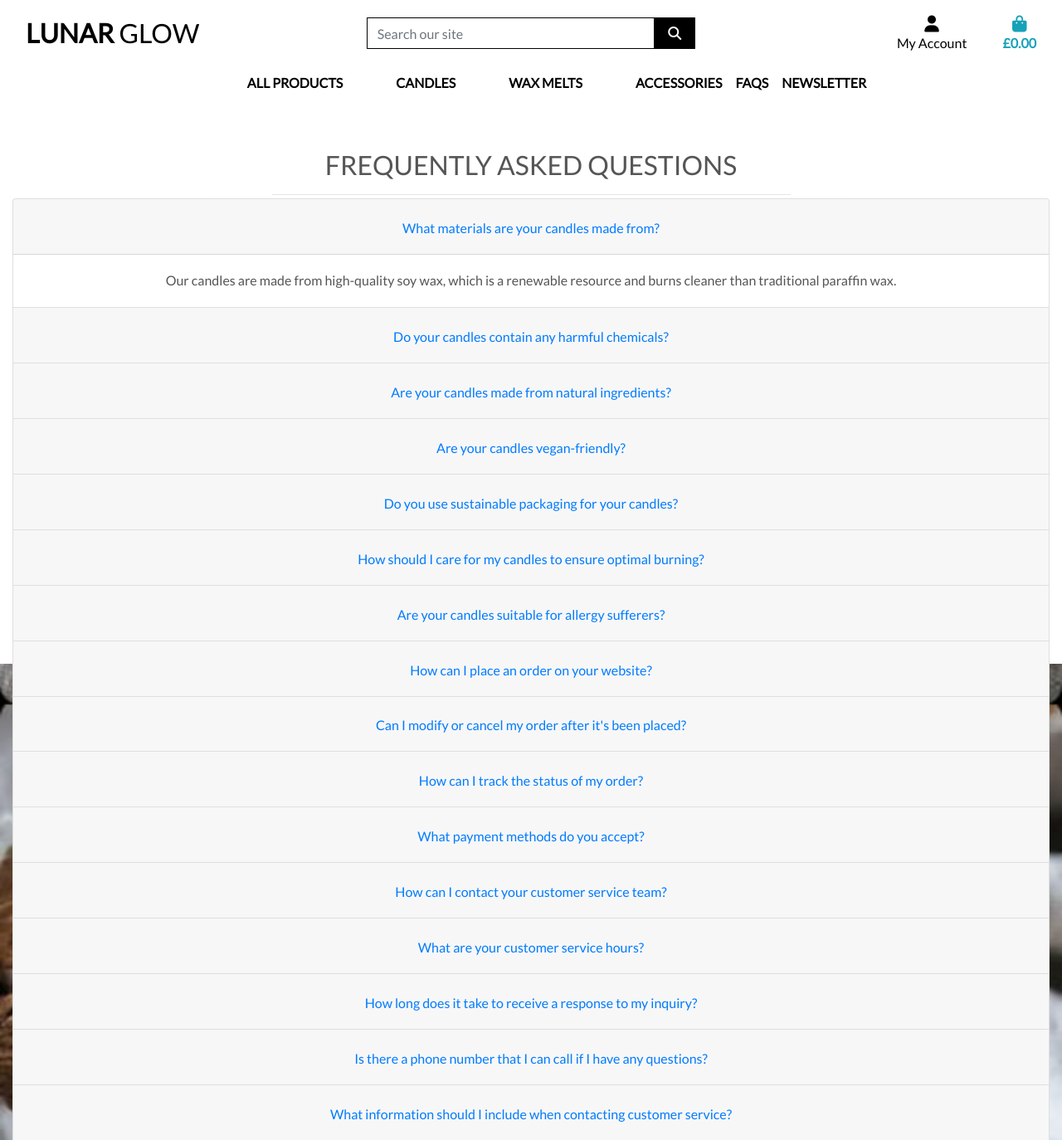
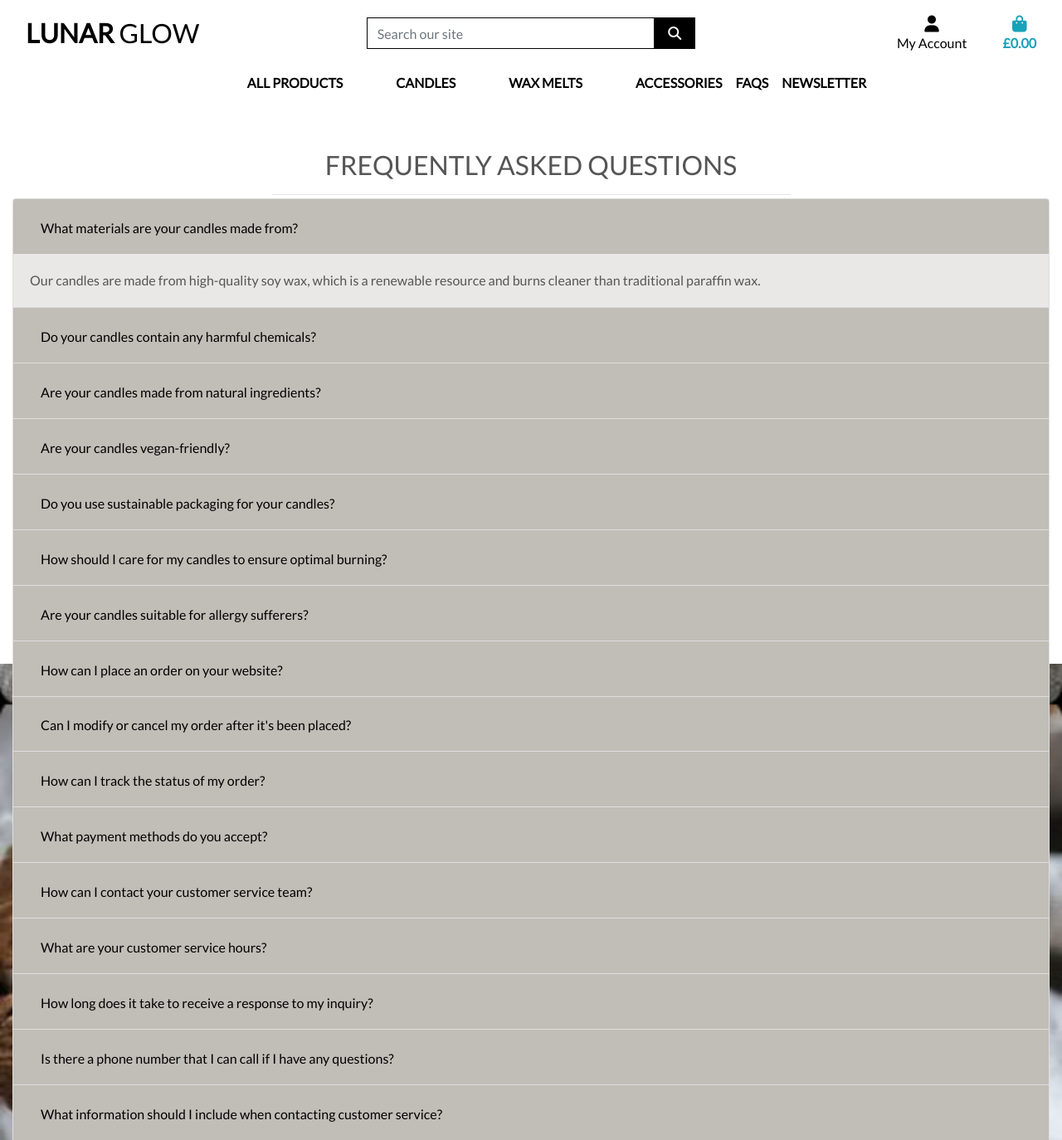
Before and after one commit to D3lyth/lunar_glow, a Django app: page /faqs/faqs/ in a window 1280 px wide. Shown: the top 1374 px of the page at 83% size. Run offline with Django 4.2, Linux system fonts and the light colour scheme; data comes from the database, SQL or seed files in the repository; parts of the project's set-up code (start-up, migrations or seed data) failed here and were passed over; some libraries are stand-ins or nearby versions.

Commit message:
Add style to faq page

```diff
--- a/checkout/templates/checkout/checkout_success.html
+++ b/checkout/templates/checkout/checkout_success.html
@@ -166,7 +166,7 @@
                             <p class="mb-0 text-black font-weight-bold">Order Total</p>
                         </div>
                         <div class="col-12 col-md-8 text-md-right">
-                            <p class="mb-0">{{ order.order_total }}</p>
+                            <p class="mb-0">£{{ order_total | floatformat:2 }}</p>
                         </div>
                     </div>
 
@@ -175,7 +175,7 @@
                             <p class="mb-0 text-black font-weight-bold">Delivery</p>
                         </div>
                         <div class="col-12 col-md-8 text-md-right">
-                            <p class="mb-0">{{ order.delivery_cost }}</p>
+                            <p class="mb-0">£{{ delivery | floatformat:2 }}</p>
                         </div>
                     </div>
 
@@ -184,7 +184,7 @@
                             <p class="mb-0 text-black font-weight-bold">Grand Total</p>
                         </div>
                         <div class="col-12 col-md-8 text-md-right">
-                            <p class="mb-0">{{ order.grand_total }}</p>
+                            <p class="mb-0">£{{ grand_total|floatformat:2 }}</p>
                         </div>
                     </div>
                 </div>
--- a/static/css/base.css
+++ b/static/css/base.css
@@ -282,7 +282,29 @@ a.category-badge > span.badge:hover {
 }
 
 
+.card {
+    text-align: left;
+}
 
+.card-header {
+    background-color: #c1bdb7;
+}
+
+.card-body {
+    background-color: #e9e8e6;
+}
+
+.btn-link {
+    font-weight: 400;
+    color:#000;
+    text-decoration: none;
+}
+
+.btn:hover {
+    color: #212529;
+    text-decoration: none;
+    font-size: 1.25rem;
+}
 
 
 /* Media Queries */
```
